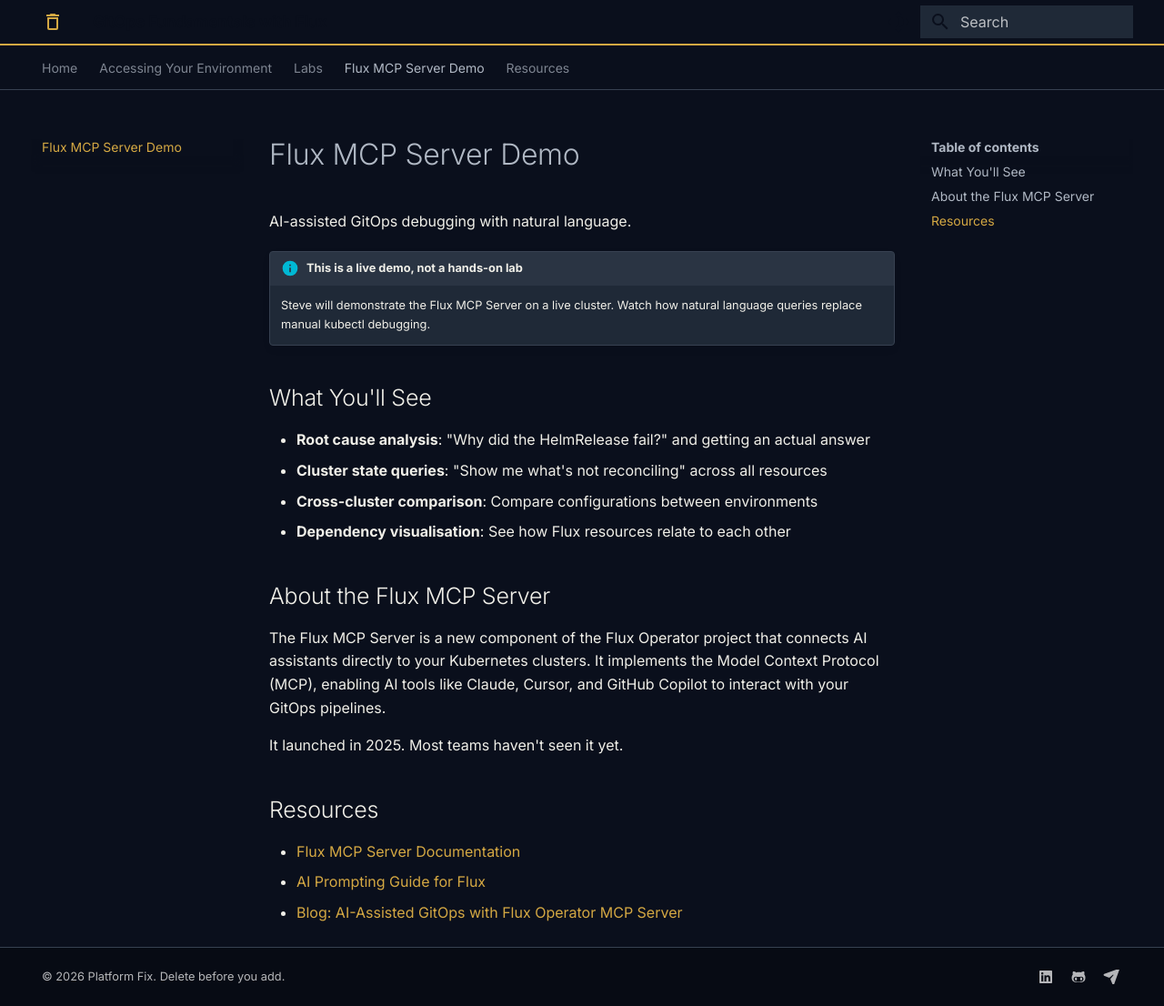
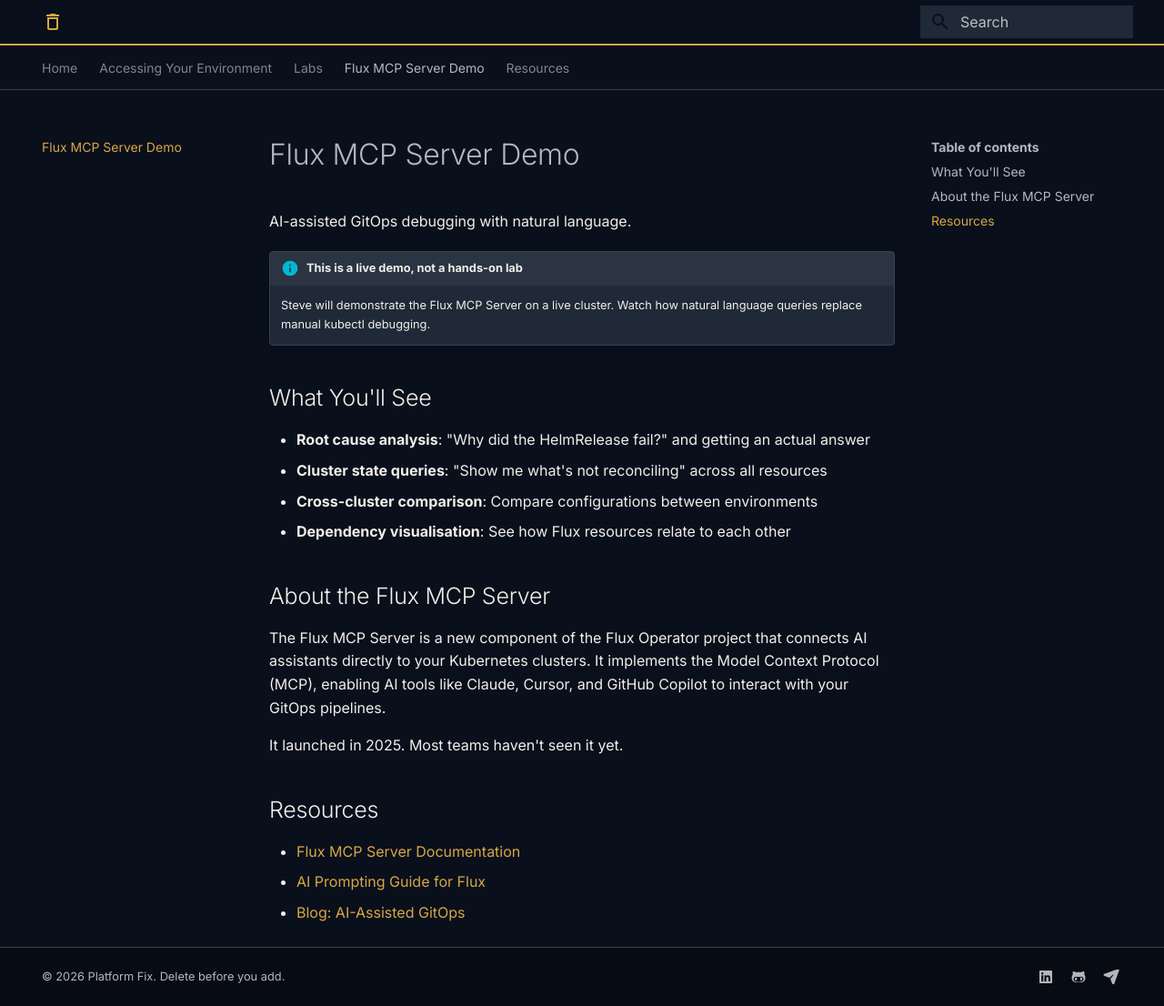
Before and after one commit to stevenwadeconsulting/gitops-fundamentals-lab, an MkDocs documentation site: the page built from docs/labs/flux-mcp-demo.md, in a window 1280 px wide and 1106 px high. Shown: the whole window at 91% size. Built offline with MkDocs 1.6.1 and Material for MkDocs 9.7.7, drawn with Linux system fonts in a browser that asks for light colours.

Commit message:
Fix Flux MCP resource links to correct URLs

```diff
--- a/docs/labs/flux-mcp-demo.md
+++ b/docs/labs/flux-mcp-demo.md
@@ -20,6 +20,6 @@ It launched in 2025. Most teams haven't seen it yet.
 
 ## Resources
 
-- [Flux MCP Server Documentation](https://fluxcd.controlplane.io/operator/mcp/){ target="_blank" }
-- [AI Prompting Guide for Flux](https://fluxcd.controlplane.io/operator/mcp-prompting/){ target="_blank" }
-- [Blog: AI-Assisted GitOps with Flux Operator MCP Server](https://fluxcd.controlplane.io/blog/2025/05/flux-mcp/){ target="_blank" }
+- [Flux MCP Server Documentation](https://fluxoperator.dev/mcp-server/){ target="_blank" }
+- [AI Prompting Guide for Flux](https://fluxoperator.dev/docs/mcp/prompting/){ target="_blank" }
+- [Blog: AI-Assisted GitOps](https://fluxcd.io/blog/2025/05/ai-assisted-gitops/){ target="_blank" }
```
